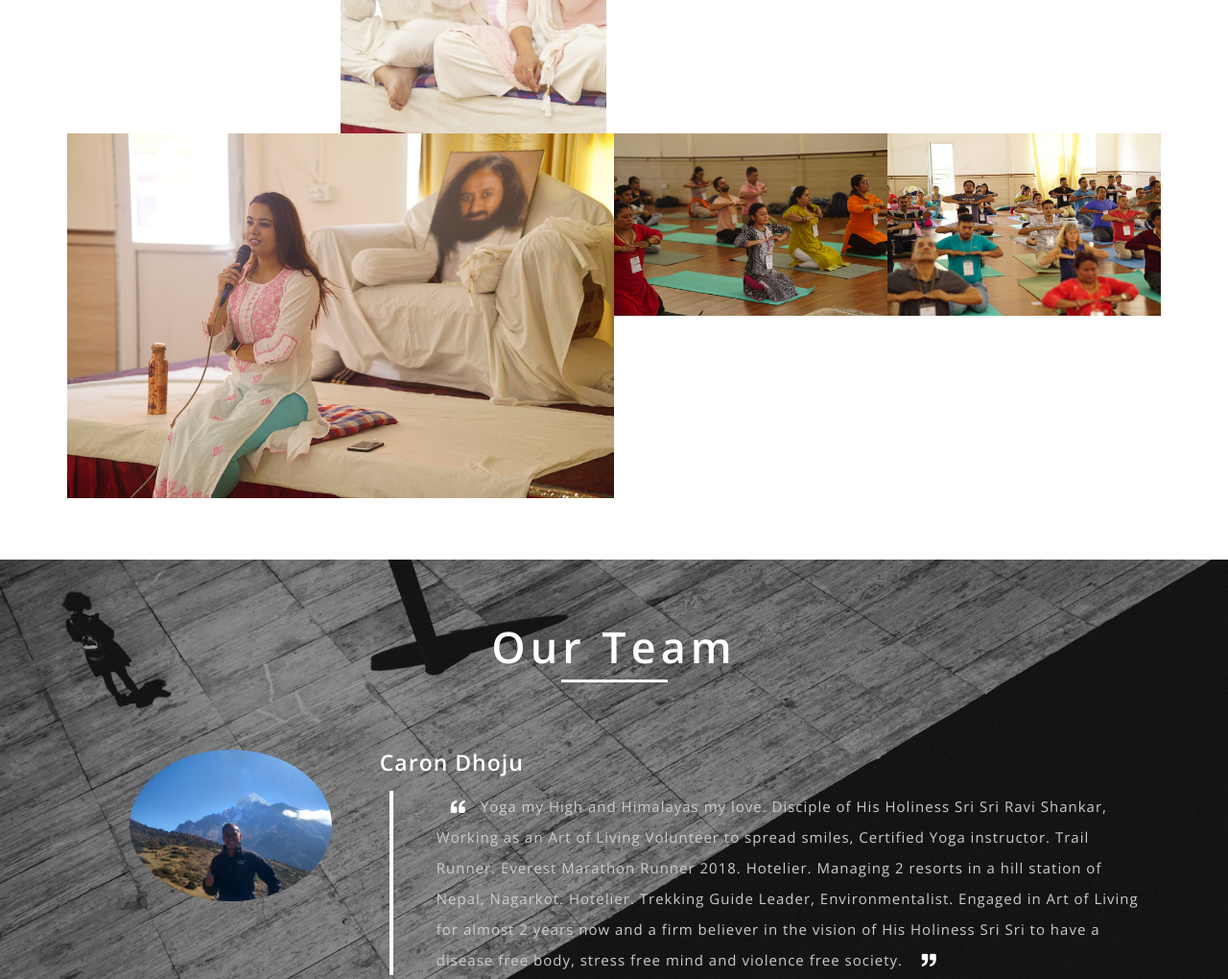
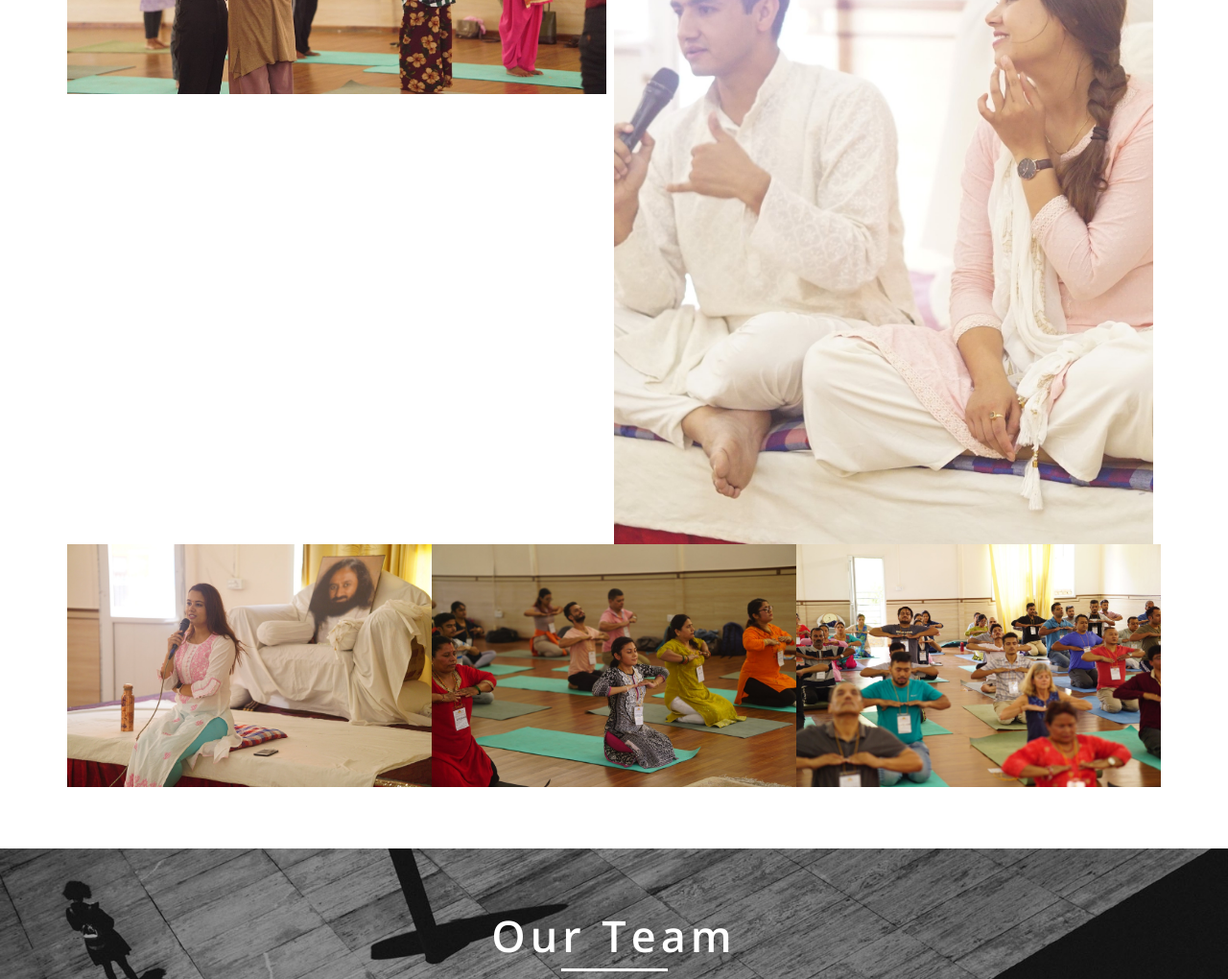
Before and after one commit to riyathapa/riyathapa.github.io, a plain HTML site: page index.html in a window 1280 px wide. Shown: the part 3580-4600 px from the top of the page at 96% size. Drawn offline with nearby package versions, Linux system fonts and the light colour scheme.

Commit message:
Update index.html

```diff
--- a/index.html
+++ b/index.html
@@ -285,7 +285,7 @@
 		<div class="container py-3">
 			<h3 class="heading">Gallery</h3>
 			<div class="row gallery_grid-more project-grids w3ls">
-				<div class="col-md-3 p-0 pr-2 col-sm-3 col-6 agileits_w3layouts_gallery_grid1 hover14 column">
+				<div class="col-md-6 p-0 pr-2 col-sm-3 col-6 agileits_w3layouts_gallery_grid1 hover14 column">
 					<div class="w3_agile_gallery_effect">
 						<a href="images/1.jpg" data-lightbox="example-set"
 							data-title="">
@@ -295,7 +295,7 @@
 						</a>
 					</div>
 				</div>
-				<div class="col-md-3 p-0 pr-2 col-sm-3 col-6 agileits_w3layouts_gallery_grid1 hover14 column">
+				<div class="col-md-6 p-0 pr-2 col-sm-3 col-6 agileits_w3layouts_gallery_grid1 hover14 column">
 					<div class="w3_agile_gallery_effect">
 						<a href="images/2.jpg" data-lightbox="example-set"
 							data-title="">
@@ -310,7 +310,7 @@
 			</div>
 			<div class="row gallery_grid-more">
 				<div
-					class="col-md-6 p-0 col-sm-6 col-12 pt-sm-0 pt-2 agileits_w3layouts_gallery_grid1 w3layouts_gallery_grid1 hover14 column">
+					class="col-md-4 p-0 col-sm-6 col-12 pt-sm-0 pt-2 agileits_w3layouts_gallery_grid1 w3layouts_gallery_grid1 hover14 column">
 					<div class="w3_agile_gallery_effect">
 						<a href="images/4.jpg" data-lightbox="example-set"
 							data-title="">
@@ -321,7 +321,7 @@
 					</div>
 				</div>
 				<div
-				class="col-md-3 p-0 col-sm-3 col-12 pt-sm-0 pt-2 agileits_w3layouts_gallery_grid1 w3layouts_gallery_grid1 hover14 column">
+				class="col-md-4 p-0 col-sm-3 col-12 pt-sm-0 pt-2 agileits_w3layouts_gallery_grid1 w3layouts_gallery_grid1 hover14 column">
 				<div class="w3_agile_gallery_effect">
 					<a href="images/5.jpg" data-lightbox="example-set"
 						data-title="">
@@ -332,7 +332,7 @@
 				</div>
 			</div>
 			<div
-			class="col-md-3 p-0 col-sm-6 col-12 pt-sm-0 pt-2 agileits_w3layouts_gallery_grid1 w3layouts_gallery_grid1 hover14 column">
+			class="col-md-4 p-0 col-sm-6 col-12 pt-sm-0 pt-2 agileits_w3layouts_gallery_grid1 w3layouts_gallery_grid1 hover14 column">
 			<div class="w3_agile_gallery_effect">
 				<a href="images/6.jpg" data-lightbox="example-set"
 					data-title="">
```
